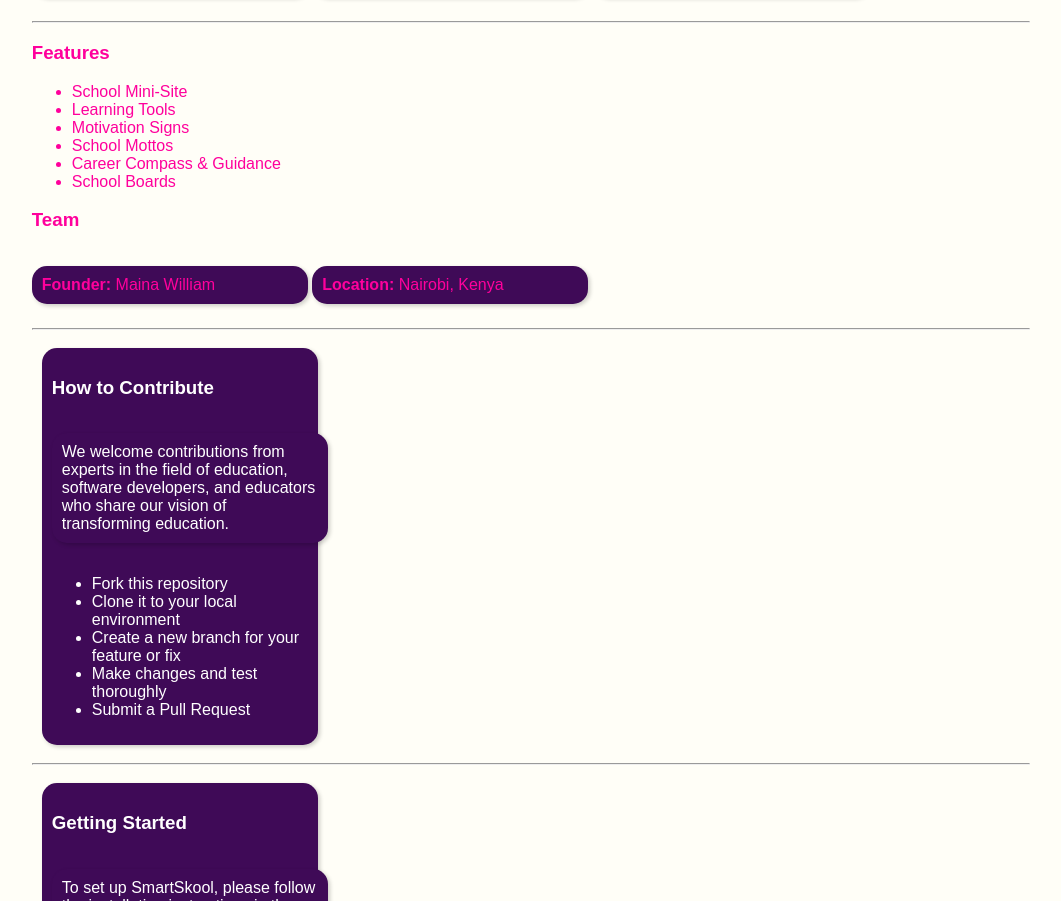
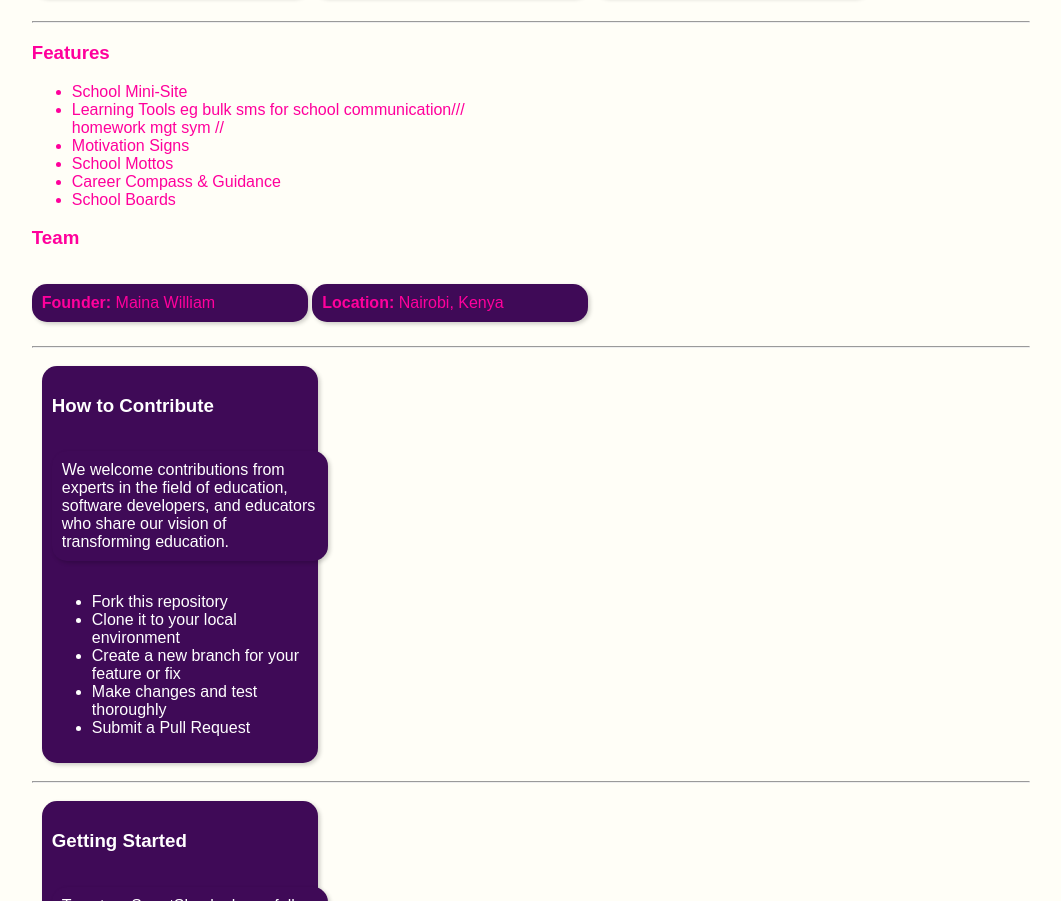
Before and after one commit to ibconcept/smartskool, a plain HTML site: page products.html in a window 1280 px wide. Shown: the part 1020-1921 px from the top of the page, without its empty margins (109-1170 px from the left). Drawn offline with Linux system fonts and the light colour scheme.

Commit message:
new tools

```diff
--- a/products.html
+++ b/products.html
@@ -33,7 +33,7 @@
         <h3>Features</h3>
         <ul>
             <li>School Mini-Site</li>
-            <li>Learning Tools</li>
+            <li>Learning Tools eg bulk sms for school communication/// <br> homework mgt sym //</li>
             <li>Motivation Signs</li>
             <li>School Mottos</li>
             <li>Career Compass & Guidance</li>
```
